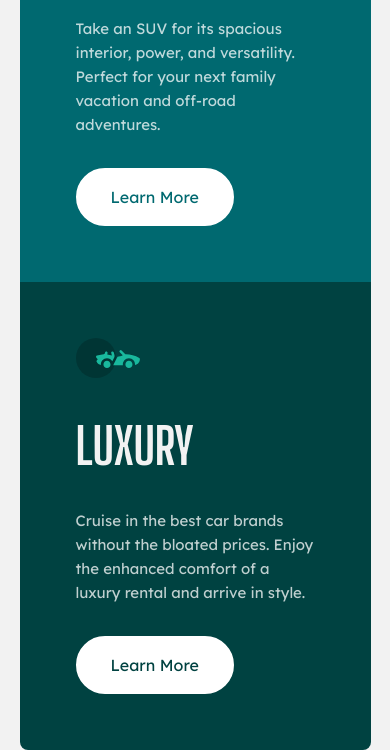
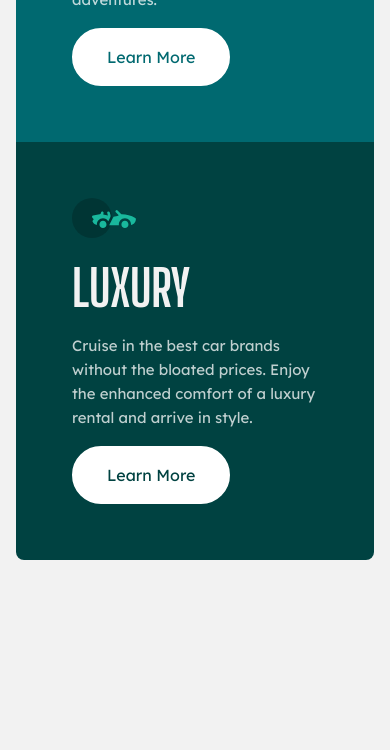
Before and after one commit to hphemanathan/3-column-preview-card, a plain HTML site: page index.html in a window 390 px wide. Shown: the part 750-1500 px from the top of the page. After the commit the page ends 1342 px from the top, so only its background shows below. Drawn offline with Linux system fonts and the light colour scheme.

Commit message:
final polishing

```diff
--- a/index.html
+++ b/index.html
@@ -18,7 +18,7 @@
 <body>
   <main>
   <div class="container">
-    <div class="card">
+
         <div class="Sedans">
             <div class="icon">
               <img src="images/icon-sedans.svg" alt="sedans">
@@ -32,9 +32,9 @@
             </p>
             <button class="btn">Learn More</button>
         </div>
-    </div>
 
-    <div class="card">
+
+
       <div class="SUVs">
         <div class="icon">
            <img src="images/icon-suvs.svg" alt="">
@@ -48,9 +48,9 @@
         </p>
         <button class="btn">Learn More</button>
       </div>
-    </div>
 
-    <div class="card">
+
+
       <div class="Luxury">
         <div class="icon">
           <img src="images/icon-luxury.svg" alt="Luxury Car">
@@ -64,7 +64,7 @@
         </p>
         <button class="btn">Learn More</button>
       </div>
-    </div>
+
 </div>
 </main>
 
--- a/style.css
+++ b/style.css
@@ -2,21 +2,25 @@
 
 body {
     margin: 0;
+    min-height: 100vh;
     background-color: hsl(0, 0%, 95%);
     font-family: 'Big Shoulders Display', cursive;
     font-family: 'Inter', sans-serif;
     font-family: 'Lexend Deca', sans-serif;
     font-size: 15px;
+    display: flex;
+    justify-content: center;
+    align-items: center;
 
 }
 
+
+
 .container {
-    width: 1000px;
-    max-width: 90%;
-    margin-inline: auto;
-    margin-top: 10rem;
+
+    max-width: 60rem;
     display: flex;
-
+    margin-inline: 2rem;
 
 }
 
@@ -26,13 +30,18 @@ body {
     font-family: 'Big Shoulders Display', cursive;
     font-size: 50px;
     text-transform: uppercase;
+    padding-block: 2rem;
+    margin: 0;
 }
 
 .info {
     color: hsla(0, 0%, 100%, 0.75);
     font-family: 'Lexend Deca', sans-serif;
     line-height: 2rem;
+    padding: 0;
     padding-bottom: 4rem;
+    margin: 0;
+
 }
 
 button {
@@ -56,6 +65,7 @@ button {
     background-color:  hsl(31, 77%, 52%);
     border-color: white;
     color: white;
+    outline: none;
 }
 
 
@@ -89,6 +99,7 @@ button {
     background-color:  hsl(184, 100%, 22%);
     border-color: white;
     color: white;
+    outline: none;
 }
 
 
@@ -112,6 +123,7 @@ button {
     background-color:  hsl(179, 100%, 13%);
     border-color: white;
     color: white;
+    outline: none;
 }
 
 
@@ -138,9 +150,17 @@ button {
     .container {
         display: flex;
         flex-direction: column;
-        margin-top: 3rem;
+        margin-block: 2rem;
+
+
+        max-width: 25rem;
+        margin-inline: 1rem;
     }
 
+    .name {
+        padding-top: 1rem;
+        padding-bottom: 1rem;
+    }
     .info {
 
         line-height: 1.5rem;
@@ -149,6 +169,7 @@ button {
 
     .Sedans {
         border-radius: 8px 8px 0 0;
+
     }
 
     .Luxury {
```
